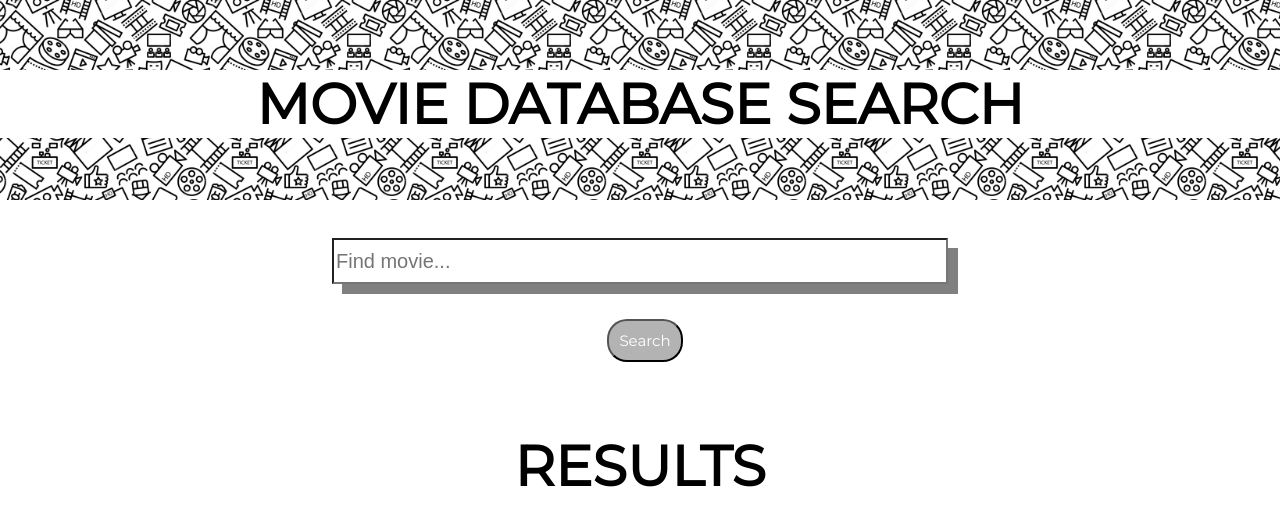
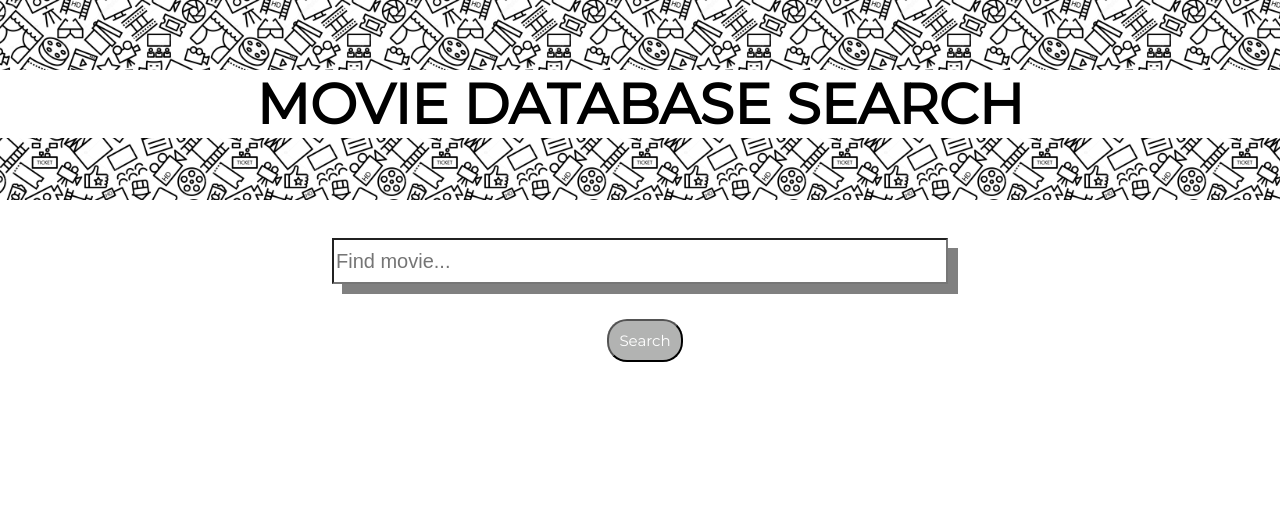
Before and after one commit to razbag18/movie-database-search, a plain HTML site: page index.html in a window 1280 px wide. Drawn offline with nearby package versions, Linux system fonts and the light colour scheme.

Commit message:
changed result css

```diff
--- a/index.html
+++ b/index.html
@@ -23,7 +23,6 @@
   </div>
 
   <div>
-    <h1>RESULTS</h1>
     <div class="results"></div>
   </div>
 
```
